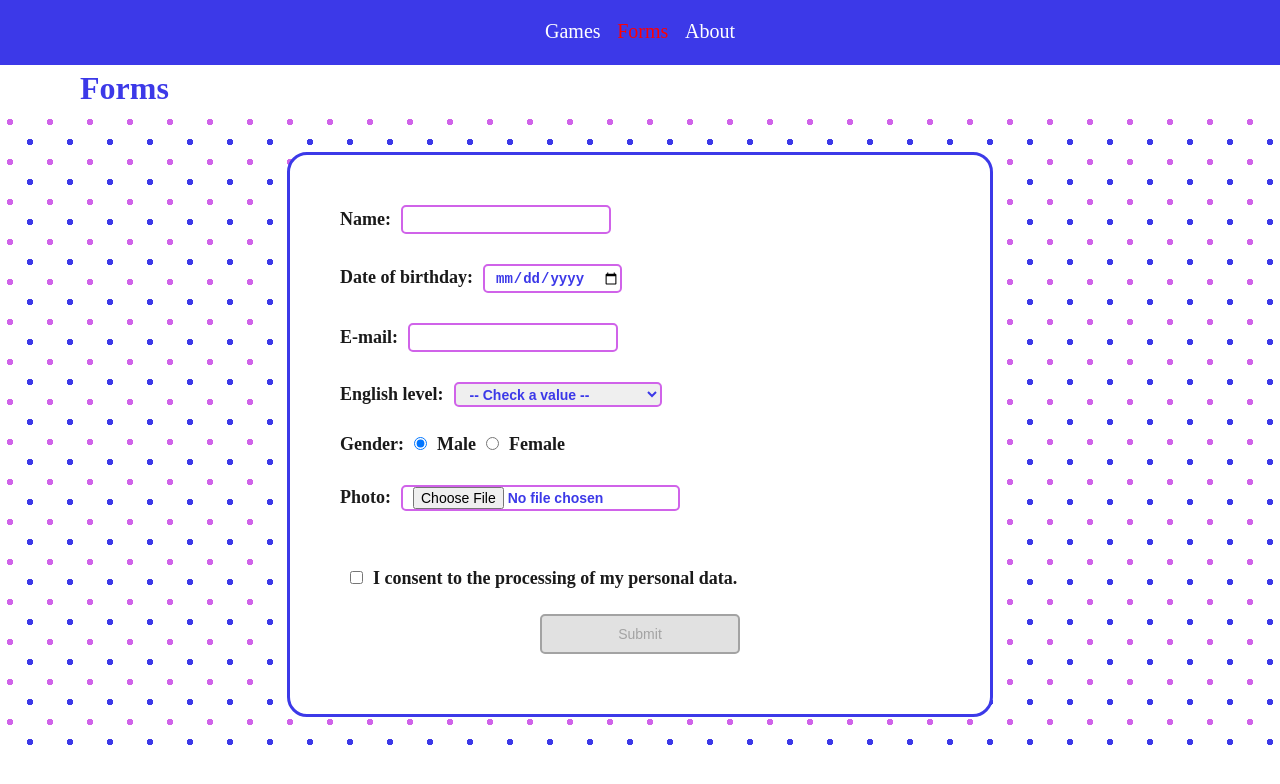
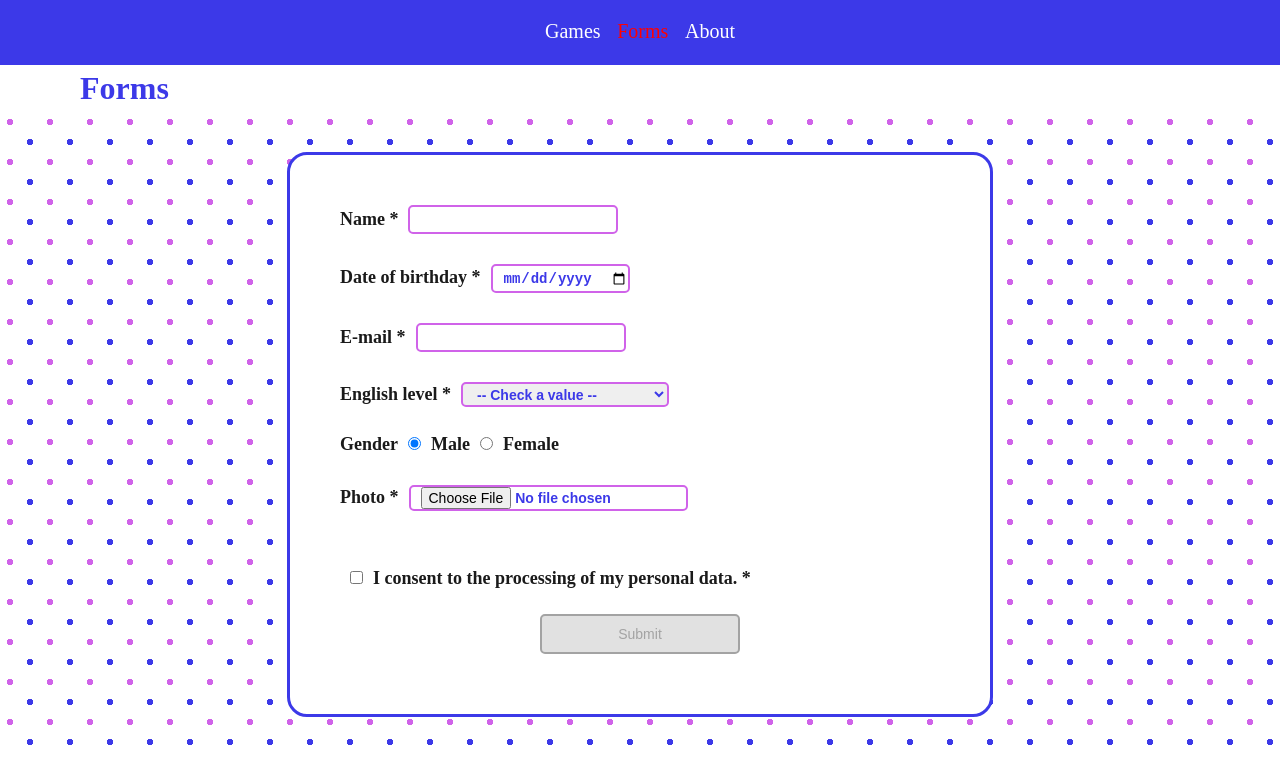
Before and after one commit to ry-ksu/react-redux, a React (Create React App) app: page /forms in a window 1280 px wide. Shown: the top 784 px of the page. Built offline with nearby package versions, Linux system fonts and the light colour scheme; the HTML template or start-up script is replaced by a standard one.

Commit message:
refactor: refactor forms

```diff
--- a/src/components/App/index.tsx
+++ b/src/components/App/index.tsx
@@ -19,7 +19,7 @@ type IState = {
   userCards: IFormData[];
 };
 
-export const defaultState: IState = {
+const defaultState: IState = {
   userCards: [],
 };
 
--- /dev/null
+++ b/src/components/field/index.tsx
@@ -0,0 +1,35 @@
+import React from 'react';
+import { UseFormRegister, FieldErrorsImpl } from 'react-hook-form';
+import { IFormData } from '../../types';
+
+type IFieldTypes = {
+  register: UseFormRegister<IFormData>;
+  errors: Partial<
+    FieldErrorsImpl<{
+      [name: string]: string;
+    }>
+  >;
+  label: string;
+  //! Откуда ts берет эти типы?
+  name: 'name' | 'file' | 'birthday' | 'eMail' | 'enLvl' | 'gender' | 'PDAgreement';
+  type: string;
+  order: boolean;
+  options?: Record<string, unknown>;
+};
+
+export const Field = (prop: IFieldTypes) => {
+  return (
+    <>
+      <label>
+        {prop.order && prop.label}
+        <input
+          data-testid={prop.name}
+          type={prop.type}
+          {...prop.register(`${prop.name}`, prop.options)}
+        />
+        {!prop.order && prop.label}
+      </label>
+      <p className="error">{prop.errors[prop.name] && String(prop.errors[prop.name]!.message)}</p>
+    </>
+  );
+};
--- a/src/components/forms/index.tsx
+++ b/src/components/forms/index.tsx
@@ -1,19 +1,11 @@
 import React, { useState, useRef } from 'react';
 import { useForm } from 'react-hook-form';
 import { UserProps } from '../../types';
+import { IFormData } from '../../types';
+import { Field } from 'components/field';
 
 import styles from './index.module.css';
 import './style.css';
-
-type IFormData = {
-  name: string;
-  birthday: string;
-  eMail: string;
-  enLvl: string;
-  gender: string;
-  file: string;
-  PDAgreement: boolean;
-};
 
 type IFormsProps = {
   onSubmit: (card: UserProps) => void;
@@ -67,12 +59,15 @@ export const Forms = (prop: IFormsProps) => {
       <h1 className={styles.header}>Forms</h1>
       <div className={styles.formWrapper}>
         <form onSubmit={handleSubmit((data) => onSubmit(data))}>
-          <label>
-            Name:
-            <input
-              data-testid="name"
+          {
+            <Field
+              register={register}
+              errors={errors}
+              label="Name *"
+              name="name"
               type="text"
-              {...register('name', {
+              order={true}
+              options={{
                 required: 'Name is required',
                 pattern: {
                   value: /^[A-Za-zА-Яа-я]+$/i,
@@ -82,39 +77,44 @@ export const Forms = (prop: IFormsProps) => {
                   value: 2,
                   message: 'Min length is 2',
                 },
-              })}
+              }}
             />
-          </label>
-          <p className="error">{errors.name && String(errors.name.message)}</p>
+          }
 
-          <label>
-            Date of birthday:
-            <input
-              data-testid="birthday"
+          {
+            <Field
+              register={register}
+              errors={errors}
+              label="Date of birthday *"
+              name="birthday"
               type="date"
-              {...register('birthday', { required: 'Birthday is required' })}
+              order={true}
+              options={{
+                required: 'Birthday is required',
+              }}
             />
-          </label>
-          <p className="error">{errors.birthday && String(errors.birthday.message)}</p>
+          }
 
-          <label>
-            E-mail:
-            <input
-              data-testid="eMail"
+          {
+            <Field
+              register={register}
+              errors={errors}
+              label="E-mail *"
+              name="eMail"
               type="text"
-              {...register('eMail', {
+              order={true}
+              options={{
                 required: 'E-mail is required',
                 pattern: {
                   value: /^([A-Za-z0-9_\-\.])+\@([A-Za-z0-9_\-\.])+\.([A-Za-z]{2,4})$/,
                   message: 'Check validation e-mail',
                 },
-              })}
+              }}
             />
-          </label>
-          <p className="error">{errors.eMail && String(errors.eMail.message)}</p>
+          }
 
           <label>
-            English level:
+            English level *
             <select
               data-testid="enLvl"
               {...register('enLvl', { required: 'English level is required' })}
@@ -132,7 +132,7 @@ export const Forms = (prop: IFormsProps) => {
           <p className="error">{errors.enLvl && String(errors.enLvl.message)}</p>
 
           <p>
-            Gender:
+            Gender
             <label>
               <input type="radio" value="male" {...register('gender')} defaultChecked />
               Male
@@ -144,7 +144,7 @@ export const Forms = (prop: IFormsProps) => {
           </p>
 
           <label>
-            Photo:
+            Photo *
             <input
               data-testid="file"
               type="file"
@@ -158,15 +158,19 @@ export const Forms = (prop: IFormsProps) => {
           </label>
           <p className="error">{errors.file && String(errors.file.message)}</p>
 
-          <label>
-            <input
-              data-testid="PDAgreement"
+          {
+            <Field
+              register={register}
+              errors={errors}
+              label="I consent to the processing of my personal data. *"
+              name="PDAgreement"
               type="checkbox"
-              {...register('PDAgreement', { required: 'Agreement is required' })}
+              order={false}
+              options={{
+                required: 'Agreement is required',
+              }}
             />
-            I consent to the processing of my personal data.
-          </label>
-          <p className="error">{errors.PDAgreement && String(errors.PDAgreement.message)}</p>
+          }
 
           <input
             data-testid="user-form/submit-btn"
```
